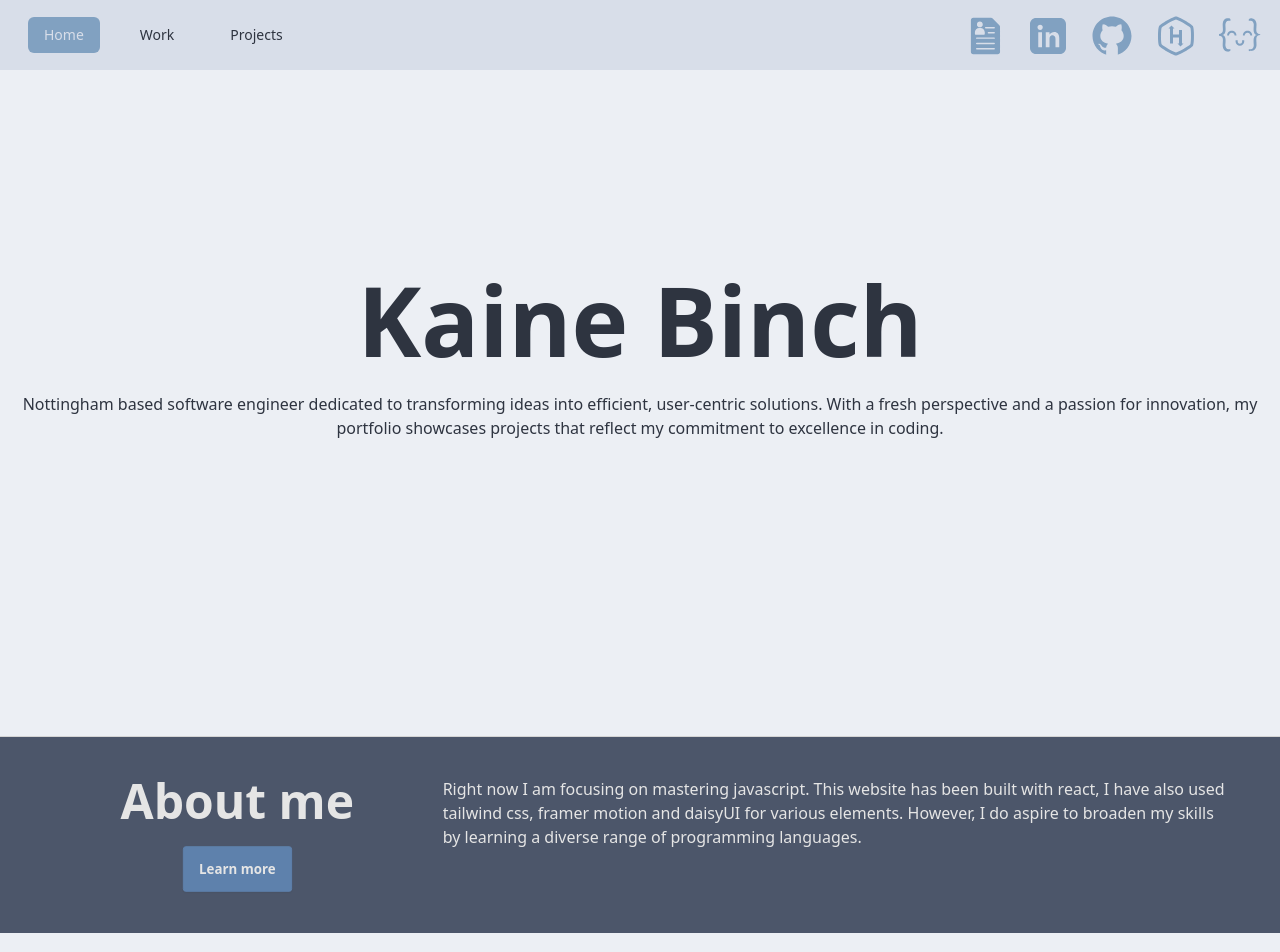
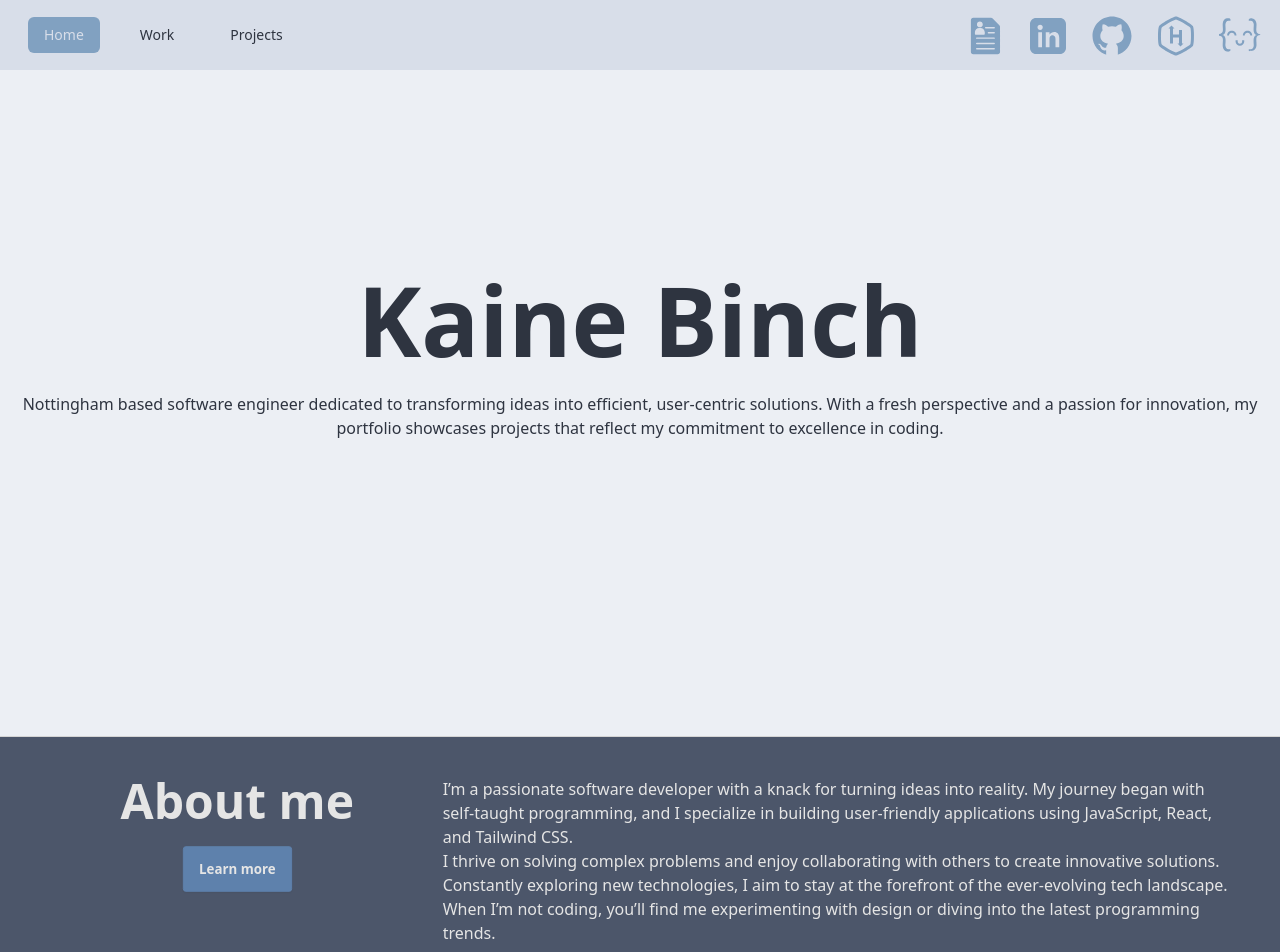
Before and after one commit to KaineBinch/KaineBinch.github.io, a React (Vite) app: page / in a window 1280 px wide. Shown: the top 952 px of the page. Built offline with nearby package versions, Linux system fonts and the light colour scheme.

Commit message:
feat: edited about section text on homepage

```diff
--- a/src/pages/homePage.jsx
+++ b/src/pages/homePage.jsx
@@ -103,10 +103,18 @@ const HomePage = () => {
           data-aos="fade-left"
         >
           <p>
-            Right now I am focusing on mastering javascript. This website has
-            been built with react, I have also used tailwind css, framer motion
-            and daisyUI for various elements. However, I do aspire to broaden my
-            skills by learning a diverse range of programming languages.
+            I’m a passionate software developer with a knack for turning ideas
+            into reality. My journey began with self-taught programming, and I
+            specialize in building user-friendly applications using JavaScript,
+            React, and Tailwind CSS.
+            <br />
+            I thrive on solving complex problems and enjoy collaborating with
+            others to create innovative solutions. Constantly exploring new
+            technologies, I aim to stay at the forefront of the ever-evolving
+            tech landscape.
+            <br />
+            When I’m not coding, you’ll find me experimenting with design or
+            diving into the latest programming trends.
           </p>
           <a
             className="btn btn-primary md:hidden mt-5 self-center"
```
